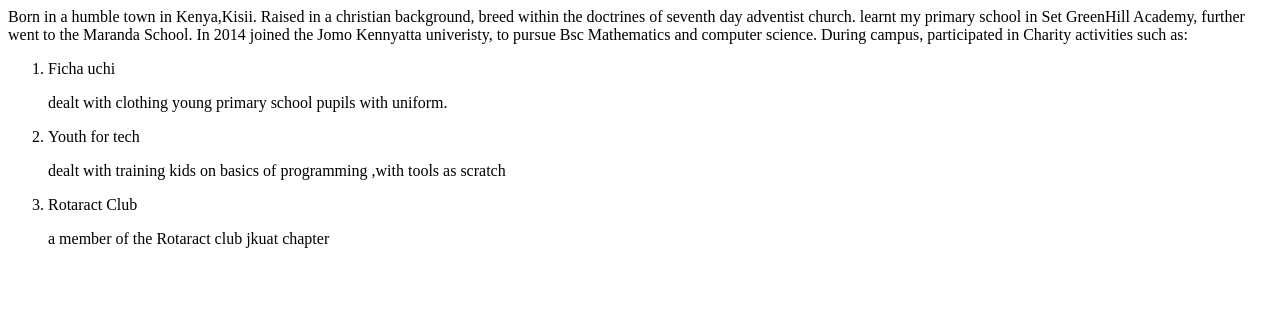
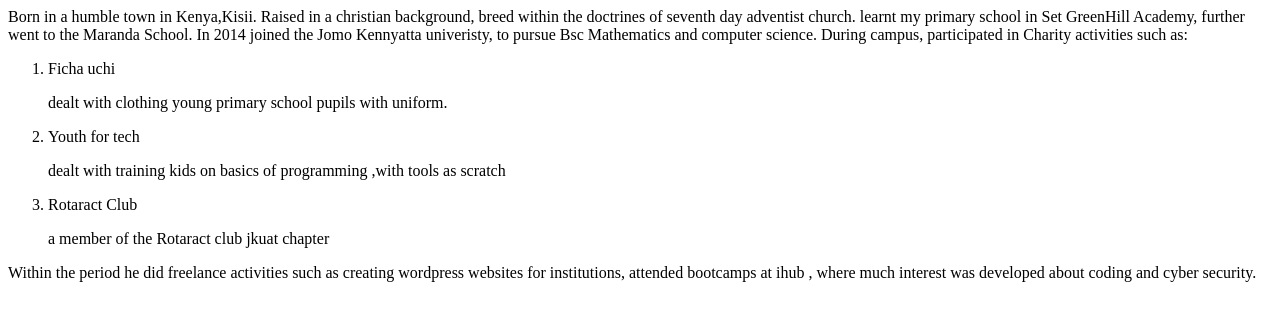
Before and after one commit to kmunge/my-portfolio, a plain HTML site: page aboutme.html in a window 1280 px wide. Drawn offline with Linux system fonts and the light colour scheme.

Commit message:
adding new paragraph to about me

```diff
--- a/aboutme.html
+++ b/aboutme.html
@@ -17,6 +17,11 @@
           <li>Rotaract Club</li><p> a member of the Rotaract club jkuat chapter</p>
         </ol>
     </p>
+    <p>
+      Within the period he did freelance activities such as creating wordpress websites for institutions,
+      attended bootcamps at ihub , where much interest was developed about coding and cyber security.
+    </p>
+
   </div>
 </section>
 </body>
```
